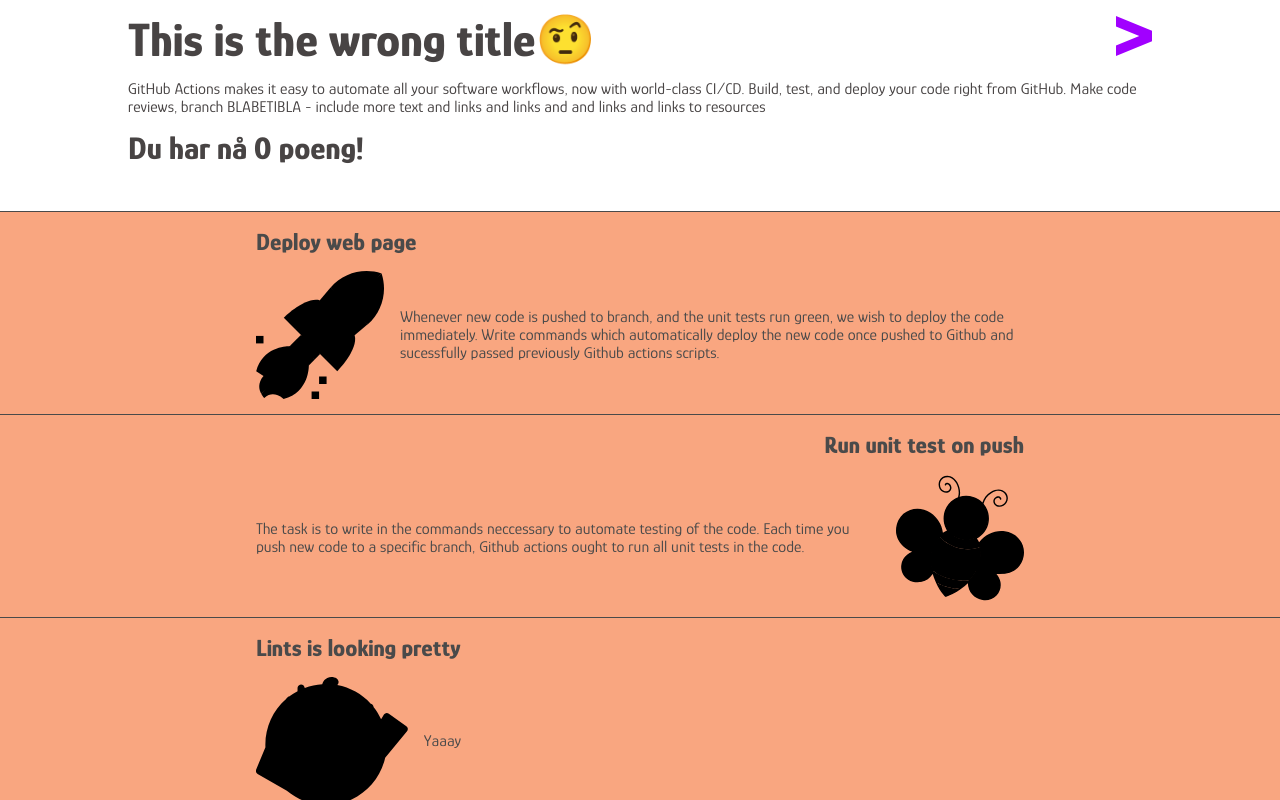
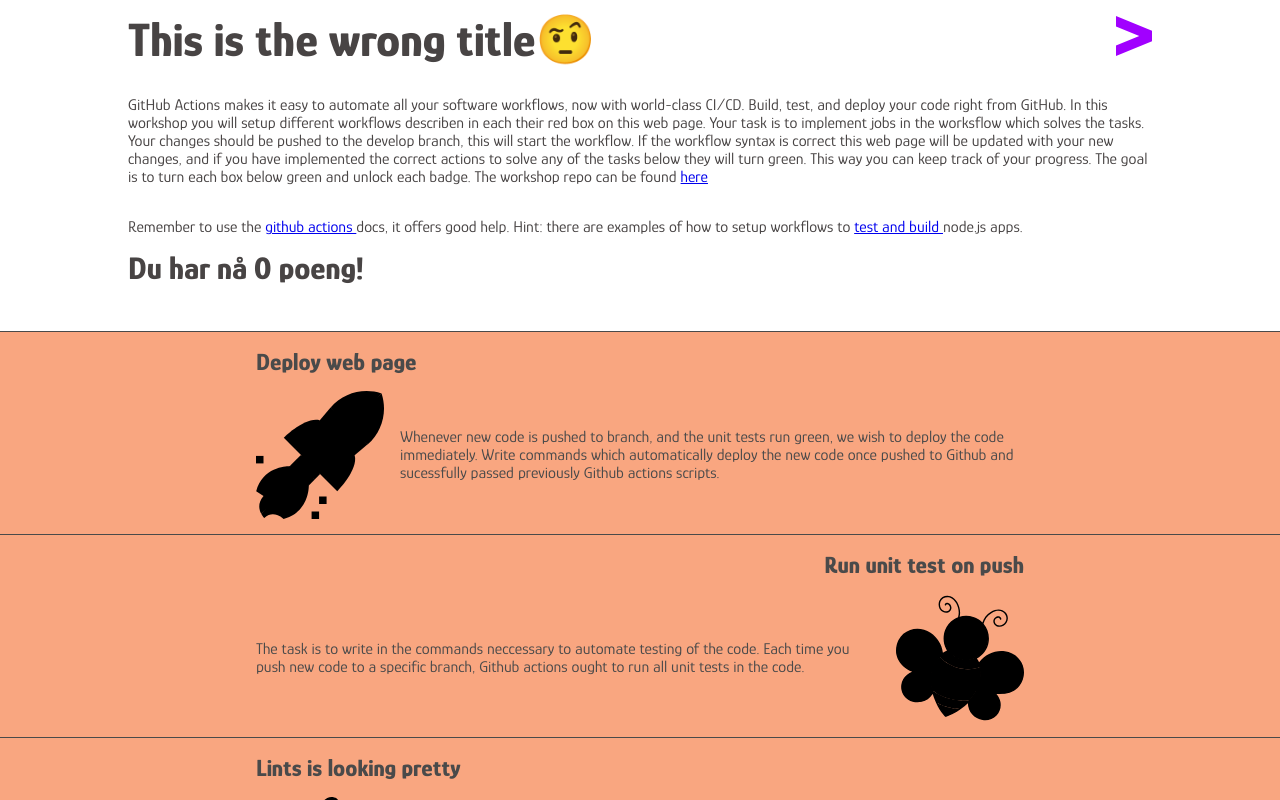
Before and after one commit to vimich/vimich.github.io, a React app: page / in a window 1280 px wide. Shown: the top 800 px of the page. Built offline with nearby package versions, Linux system fonts and the light colour scheme; no server answers.

Commit message:
Updated intro text

```diff
--- a/src/containers/home/Header.tsx
+++ b/src/containers/home/Header.tsx
@@ -20,6 +20,7 @@ const TitleAndLogo = styled.div`
 const H1 = styled.h1`
     font-size: 3rem;
     line-height: 3rem;
+    margin-bottom: 1rem;
 `;
 
 const H2 = styled.h2`
@@ -48,11 +49,21 @@ const Header: React.FC<{ tp: number }> = props => {
             <P>
                 GitHub Actions makes it easy to automate all your software
                 workflows, now with world-class CI/CD. Build, test, and deploy
-                your code right from GitHub. Make code reviews, branch
-                BLABETIBLA - include more text and links and links and and links
-                and links to resources
+                your code right from GitHub. In this workshop you will setup different workflows
+                describen in each their red box on this web page. Your task is to implement  jobs
+                in the worksflow which solves the tasks. Your changes should be pushed to the develop
+                branch, this will start the workflow. If the workflow syntax is correct this web page
+                will be updated with your new changes, and if you have implemented the correct actions
+                to solve any of the tasks below they will turn green. This way you can keep track of
+                your progress. The goal is to turn each box below green and unlock each badge. The
+                workshop repo can be found <a href="https://github.com/acntech/workshop-github-actions">here </a>
             </P>
-            <H2>Du har nå {props.tp || 0} poeng!</H2>
+
+            <P>
+                Remember to use the <a href="https://docs.github.com/en/actions">github actions </a>docs,
+                it offers good help. Hint: there are examples of how to setup workflows to <a href="https://docs.github.com/en/actions/guides/building-and-testing-nodejs-or-python">test and build </a> node.js apps.
+            </P>
+        <H2>Du har nå {props.tp || 0} poeng!</H2>
         </Container>
     );
 };
```
